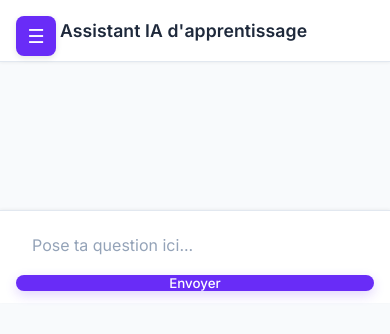
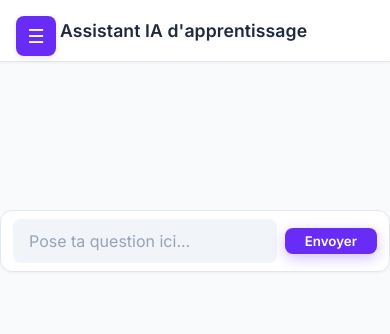
Before and after one commit to rodolphe2002/Mentora-AI, a plain HTML site: page public/index.html in a window 390 px wide. Drawn offline with Linux system fonts and the light colour scheme.

Commit message:
modification du bouton d'envoie

```diff
--- a/public/style.css
+++ b/public/style.css
@@ -288,14 +288,16 @@ body {
 /* ===== CHAT INPUT ===== */
 .chat-input {
   display: flex;
+  align-items: center;
+  gap: 12px;
+  padding: 8px 12px;
+  border: 1.5px solid var(--border);
+  border-radius: var(--radius);
   background: var(--bg-panel);
-  padding: 16px 24px;
-  gap: 12px;
-  border-top: 1px solid var(--border);
+  box-shadow: 0 1px 3px rgba(0,0,0,0.05);
   position: sticky;
   bottom: 0;
   z-index: 10;
-  box-shadow: 0 -1px 3px var(--shadow);
 }
 
 .chat-input-container {
@@ -317,10 +319,11 @@ body {
   flex: 1;
   padding: 12px 16px;
   border: none;
-  background: transparent;
-  color: var(--text);
+  border-radius: var(--radius-sm);
+  background: var(--bg-light);
   font-size: 1rem;
   font-family: inherit;
+  color: var(--text);
   outline: none;
 }
 
@@ -328,7 +331,8 @@ body {
   color: var(--text-light);
 }
 
-.chat-input button {
+/* .chat-input button {
+  padding: 10px 20px;
   background: var(--primary);
   color: white;
   padding: 0 20px;
@@ -343,8 +347,21 @@ body {
   gap: 8px;
   box-shadow: 0 4px 12px rgba(105, 44, 247, 0.2);
   transition: all 0.2s ease;
+} */
+.chat-input button {
+  padding: 5px 20px;
+  border: none;
+  border-radius: var(--radius-sm);
+  background: var(--primary);
+  color: white;
+  font-weight: 600;
+  cursor: pointer;
+  font-family: inherit;
+  transition: background-color 0.25s ease;
+  user-select: none;
+  flex-shrink: 0; /* Pas de rétrécissement */
+  box-shadow: 0 4px 14px rgba(105, 44, 247, 0.3);
 }
-
 .chat-input button:hover {
   background: var(--primary-dark);
 }
@@ -431,9 +448,16 @@ body {
   }
 
   .chat-input {
-    padding: 12px 16px;
-    flex-direction: column;
+    flex-direction: row;
     gap: 8px;
+    padding: 8px 12px;
+  }
+   .chat-input input {
+    flex: 1;
+    min-width: 0;
+  }
+   .chat-input button {
+    flex-shrink: 0;
   }
 
   .chat-input-container {
```
Also changed, not shown: public/script.js (line endings or trailing spaces).
